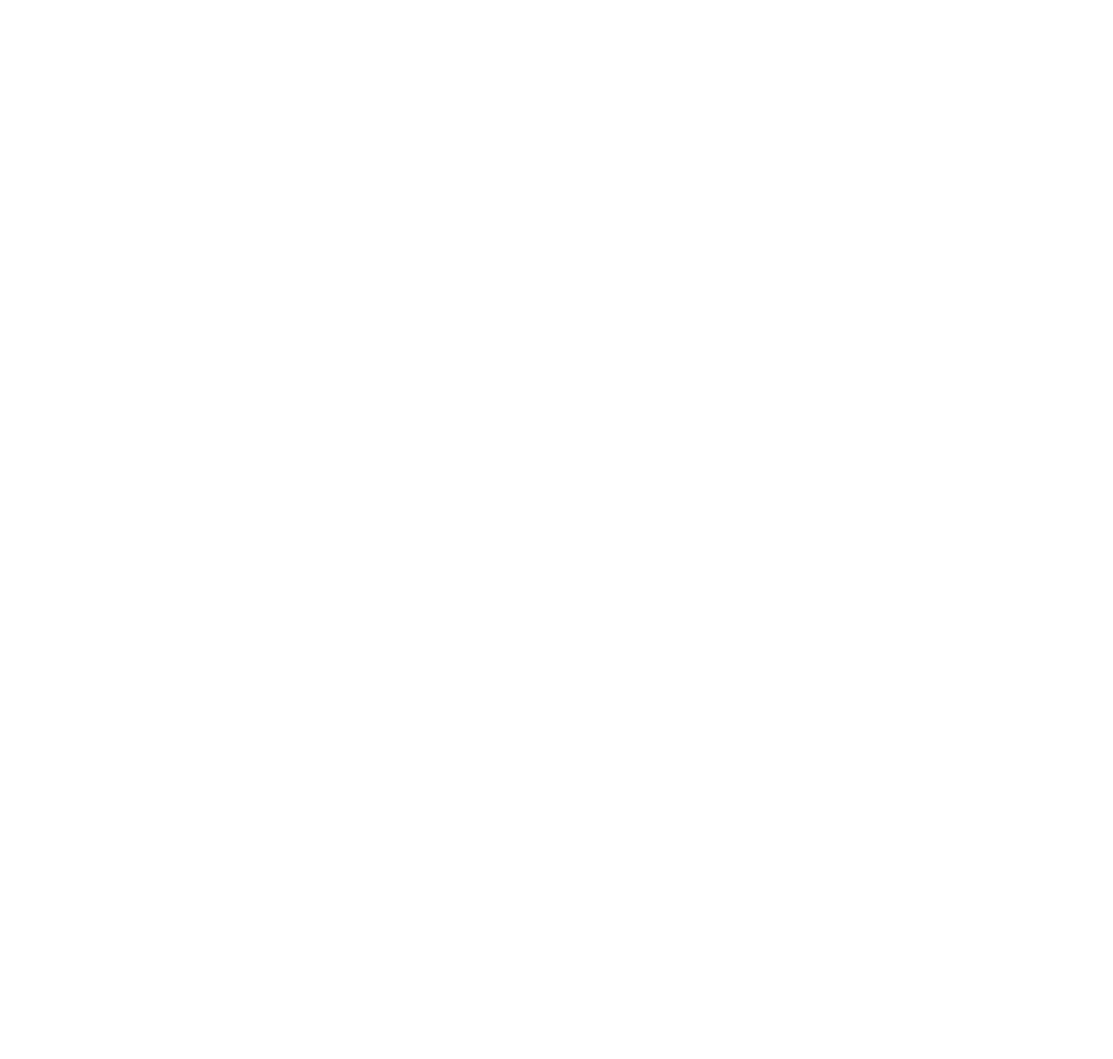
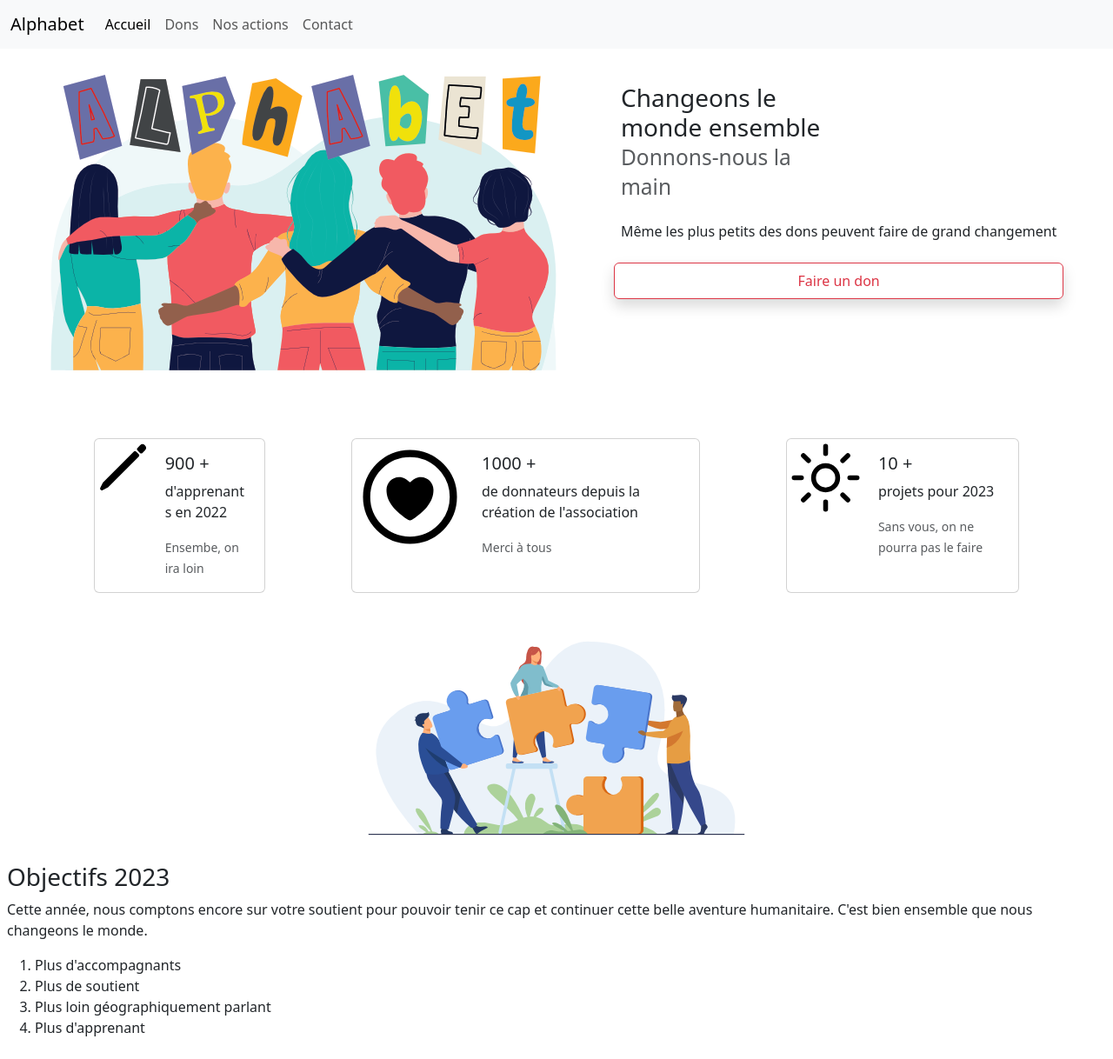
Before and after one commit to razah99/alphabet, a plain HTML site: page Index.html in a window 1280 px wide. Shown: the whole page at 87% size. Before the commit the page ends 800 px from the top, so only its background shows below. Drawn offline with nearby package versions, Linux system fonts and the light colour scheme.

Commit message:
Mise en place de ma première page sur mobile, recherche d'imageset des textes de la page

```diff
--- a/Index.html
+++ b/Index.html
@@ -1,14 +1,109 @@
 <!DOCTYPE html>
-<html lang="en">
+<html lang="fr">
 <head>
     <meta charset="UTF-8">
     <meta http-equiv="X-UA-Compatible" content="IE=edge">
     <meta name="viewport" content="width=device-width, initial-scale=1.0">
     <link href="https://cdn.jsdelivr.net/npm/bootstrap@5.3.0-alpha3/dist/css/bootstrap.min.css" rel="stylesheet" integrity="sha384-KK94CHFLLe+nY2dmCWGMq91rCGa5gtU4mk92HdvYe+M/SXH301p5ILy+dN9+nJOZ" crossorigin="anonymous">
     <title>Association alphabet</title>
-    <meta name="description" content="Découvrez notre association dédiée à l'apprentissage de la lecture et de l'écriture pour tous. Nous proposons des cours personnalisés pour adultes et enfants, dispensés par des enseignants qualifiés. Rejoignez-nous et développez vos compétences en lecture et écriture pour une vie plus épanouissante.">
+    <meta name="description" content="Découvrez notre association qui apprend à lire et écrire dans les endroits reculés du monde avec une approche humaine. Nous croyons en l'importance de l'éducation pour tous, peu importe leur lieu de résidence. Rejoignez-nous pour faire une différence dans la vie des gens grâce à l'apprentissage.">
 </head>
 <body>
+    <nav class="navbar navbar-expand-lg bg-body-tertiary">
+        <div class="container-fluid">
+          <a class="navbar-brand" href="#">Alphabet</a>
+          <button class="navbar-toggler" type="button" data-bs-toggle="collapse" data-bs-target="#navbarNav" aria-controls="navbarNav" aria-expanded="false" aria-label="Toggle navigation">
+            <span class="navbar-toggler-icon"></span>
+          </button>
+          <div class="collapse navbar-collapse" id="navbarNav">
+            <ul class="navbar-nav">
+              <li class="nav-item">
+                <a class="nav-link active" aria-current="page" href="#">Accueil</a>
+              </li>
+              <li class="nav-item">
+                <a class="nav-link" href="#">Dons</a>
+              </li>
+              <li class="nav-item">
+                <a class="nav-link" href="#">Nos actions</a>
+              </li>
+              <li class="nav-item">
+                <a class="nav-link" href="#">Contact</a>
+              </li>
+            </ul>
+          </div>
+        </div>
+      </nav>
+
+      <div class="d-flex flex-row flex-wrap m-4 justify-content-around">
+        <img src="img/3986460.png" class="img-fluid" alt="image principale">
+
+        <div class="d-flex flex-column p-2">
+            <p class="h3 w-50 p-2">Changeons le monde ensemble<br>
+                <small class="text-body-secondary">Donnons-nous  la main</small></p>
+            <p class="p-2" >Même les plus petits des dons peuvent faire de grand changement</p>
+        <button class="btn shadow p-2 mb-5 btn-outline-danger rounded" type="submit">Faire un don</button>
+        </div>
+      </div>
+
+      <div class="d-flex flex-row flex-wrap m-2 justify-content-evenly">
+        <div class="card mb-3" style="max-width: 540px;">
+            <div class="row g-0">
+              <div class="col-md-4">
+                <img src="img/pencil-outline.svg" class="img-fluid rounded-start" alt="crayon">
+              </div>
+              <div class="col-md-8">
+                <div class="card-body">
+                  <h5 class="card-title">900 +</h5>
+                  <p class="card-text">d'apprenants en 2022</p>
+                  <p class="card-text"><small class="text-body-secondary">Ensembe, on ira loin</small></p>
+                </div>
+              </div>
+            </div>
+          </div>
+          <div class="card mb-3" style="max-width: 540px;">
+            <div class="row g-0">
+              <div class="col-md-4">
+                <img src="img/heart-circle-outline.svg" class="img-fluid rounded-start" alt="coeur dans un arrondi">
+              </div>
+              <div class="col-md-8">
+                <div class="card-body">
+                  <h5 class="card-title">1000 +</h5>
+                  <p class="card-text">de donnateurs depuis la création de l'association</p>
+                  <p class="card-text"><small class="text-body-secondary">Merci à tous</small></p>
+                </div>
+              </div>
+            </div>
+          </div>
+          <div class="card mb-3" style="max-width: 540px;">
+            <div class="row g-0">
+              <div class="col-md-4">
+                <img src="img/sunny-outline.svg" class="img-fluid rounded-start" alt="soleil">
+              </div>
+              <div class="col-md-8">
+                <div class="card-body">
+                  <h5 class="card-title">10 +</h5>
+                  <p class="card-text">projets pour 2023</p>
+                  <p class="card-text"><small class="text-body-secondary">Sans vous, on ne pourra pas le faire</small></p>
+                </div>
+              </div>
+            </div>
+          </div>
+      </div>
+
+      <div class="d-flex flex-row flex-wrap m-2 justify-content-evenly">
+        <img src="img/partners.png" alt="" class="img-fluid">
+        <div class="d-flex flex-column">
+            <p class="h3">Objectifs 2023</p>
+            <p>Cette année, nous comptons encore sur votre soutient pour pouvoir tenir ce cap et continuer cette belle aventure humanitaire. C'est bien ensemble que nous changeons le monde.</p>
+            <ol>
+                <li>Plus d'accompagnants</li>
+                <li>Plus de soutient</li>
+                <li>Plus loin géographiquement parlant</li>
+                <li>Plus d'apprenant</li>
+            </ol>
+        </div>
+      </div>
+
 
 
     <script src="https://cdn.jsdelivr.net/npm/bootstrap@5.3.0-alpha3/dist/js/bootstrap.bundle.min.js" integrity="sha384-ENjdO4Dr2bkBIFxQpeoTz1HIcje39Wm4jDKdf19U8gI4ddQ3GYNS7NTKfAdVQSZe" crossorigin="anonymous"></script>
--- a/style.css
+++ b/style.css
@@ -0,0 +1,4 @@
+* {
+    margin: 0;
+    background-color: rgba(246, 246, 246, 1);
+}
```
Also changed, not shown: img/3986460.png (added), img/heart-circle-outline.svg (added), img/partners.png (added), img/pencil-outline.svg (added), img/sunny-outline.svg (added), 1 other file.
